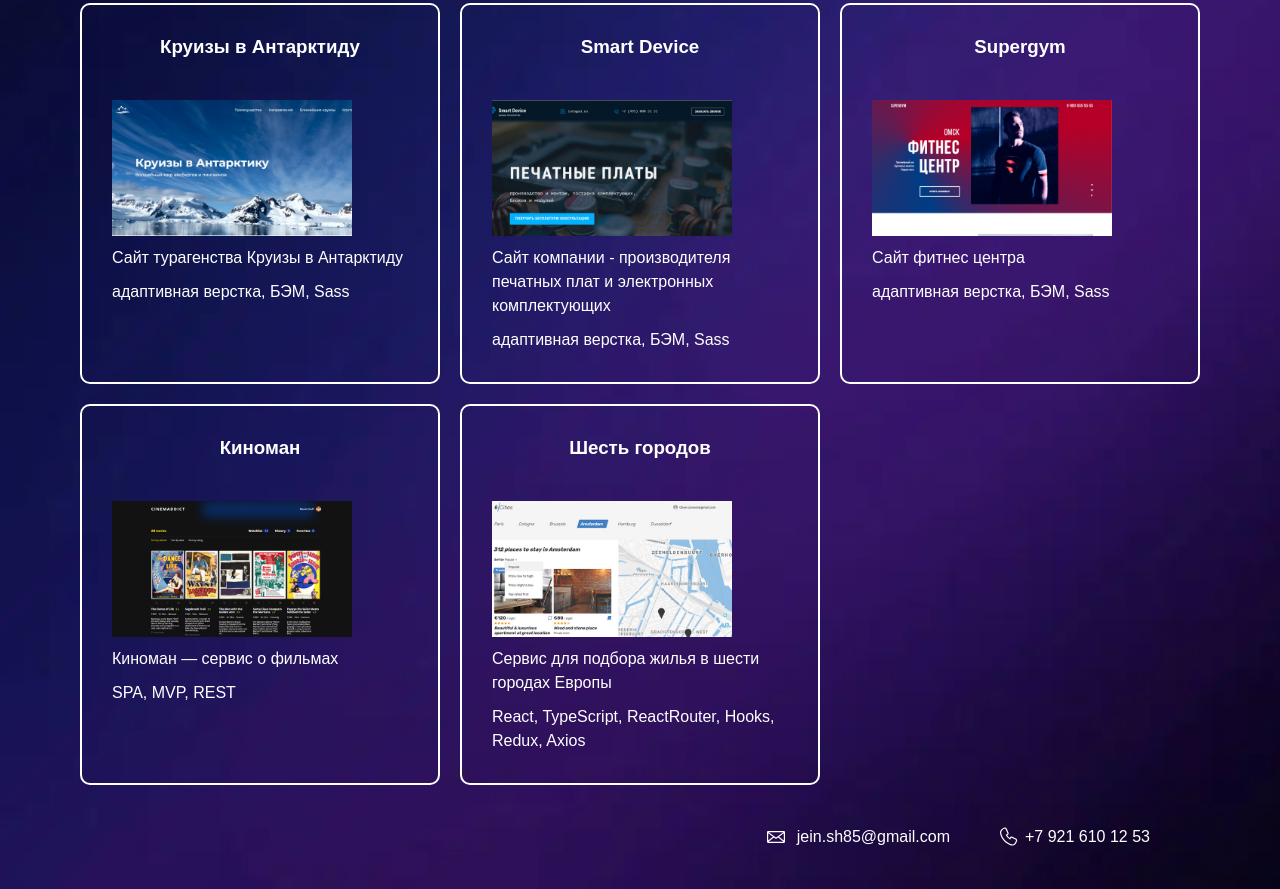
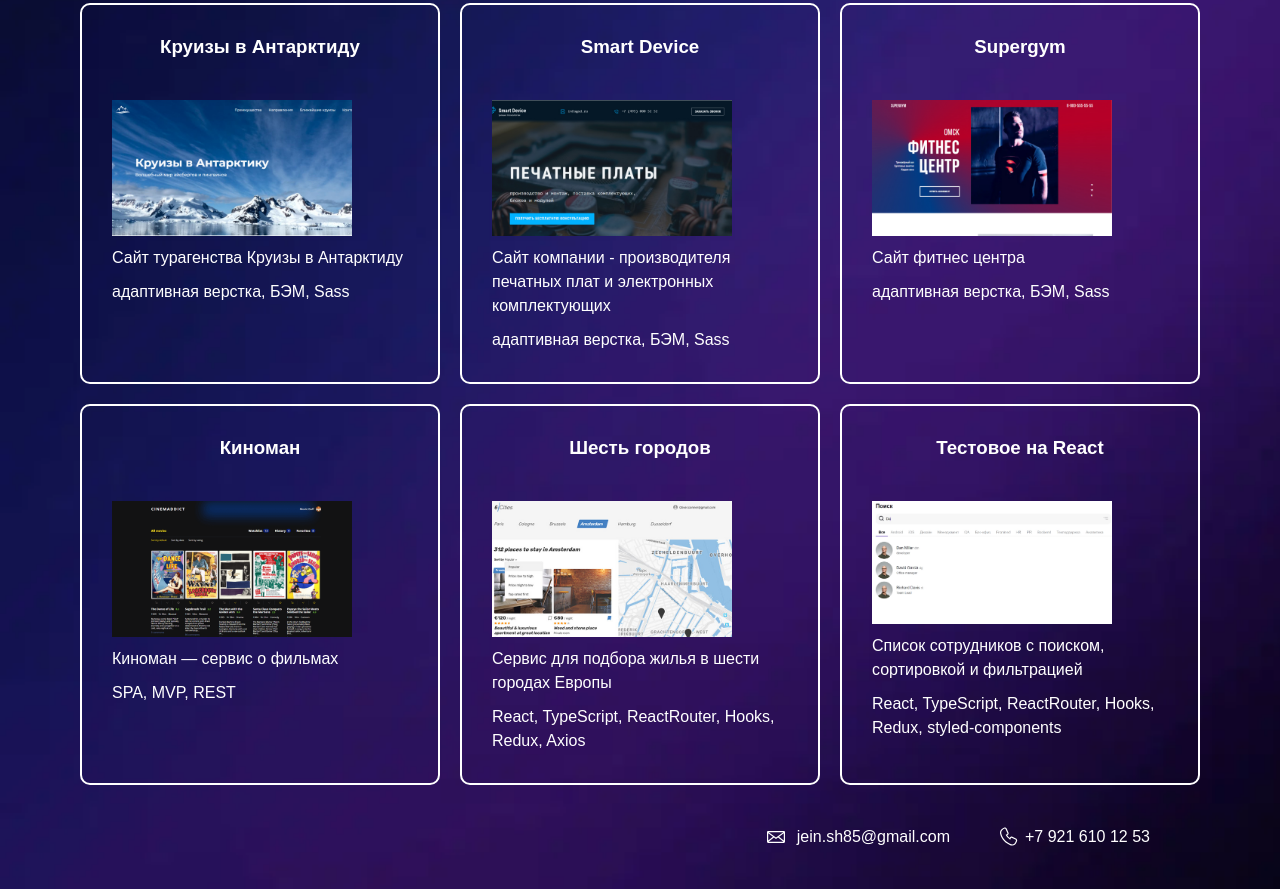
Before and after one commit to jein-sh/jein-sh.github.io, a website built with webpack: page source/index.html in a window 1280 px wide. Shown: the part 764-1653 px from the top of the page. Built offline with nearby package versions, Linux system fonts and the light colour scheme; files whose address does not match are found by name.

Commit message:
добавляет проект

```diff
--- a/source/index.html
+++ b/source/index.html
@@ -103,6 +103,14 @@
               <p>Сервис для подбора жилья в шести городах Европы</p>
               <p>React, TypeScript, ReactRouter, Hooks, Redux, Axios</p>
             </li>
+            <li class="projects__item">
+              <a class="projects__link" href="https://jein-sh.github.io/test/">
+                <h3>Тестовое на React</h3>
+                <img src="../img/content/test.jpg" width="240" height="260" alt="Превью">
+              </a>
+              <p>Список сотрудников с поиском, сортировкой и фильтрацией</p>
+              <p>React, TypeScript, ReactRouter, Hooks, Redux, styled-components</p>
+            </li>
           </ul>
         </section>
       </main>
```
Also changed, not shown: build/img/content/test.jpg (added), build/index.html, source/img/content/test.jpg (added).
